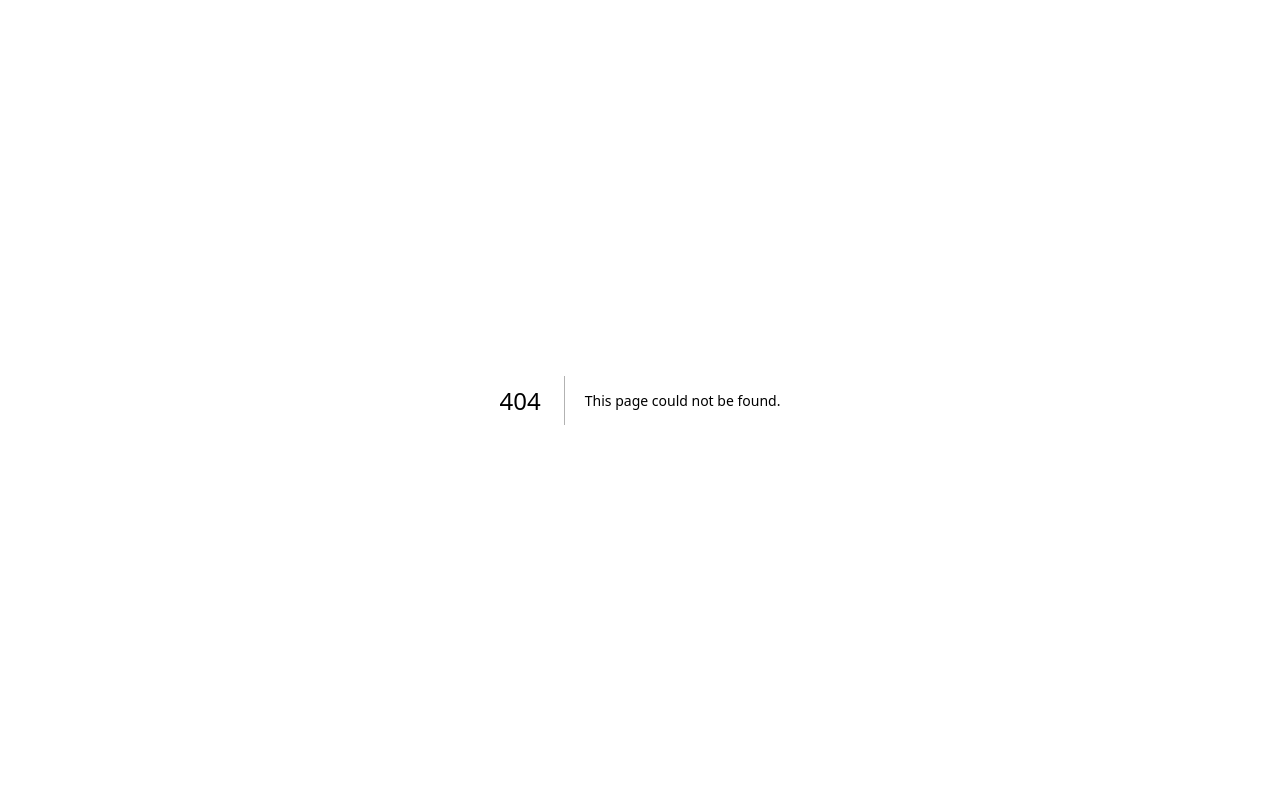
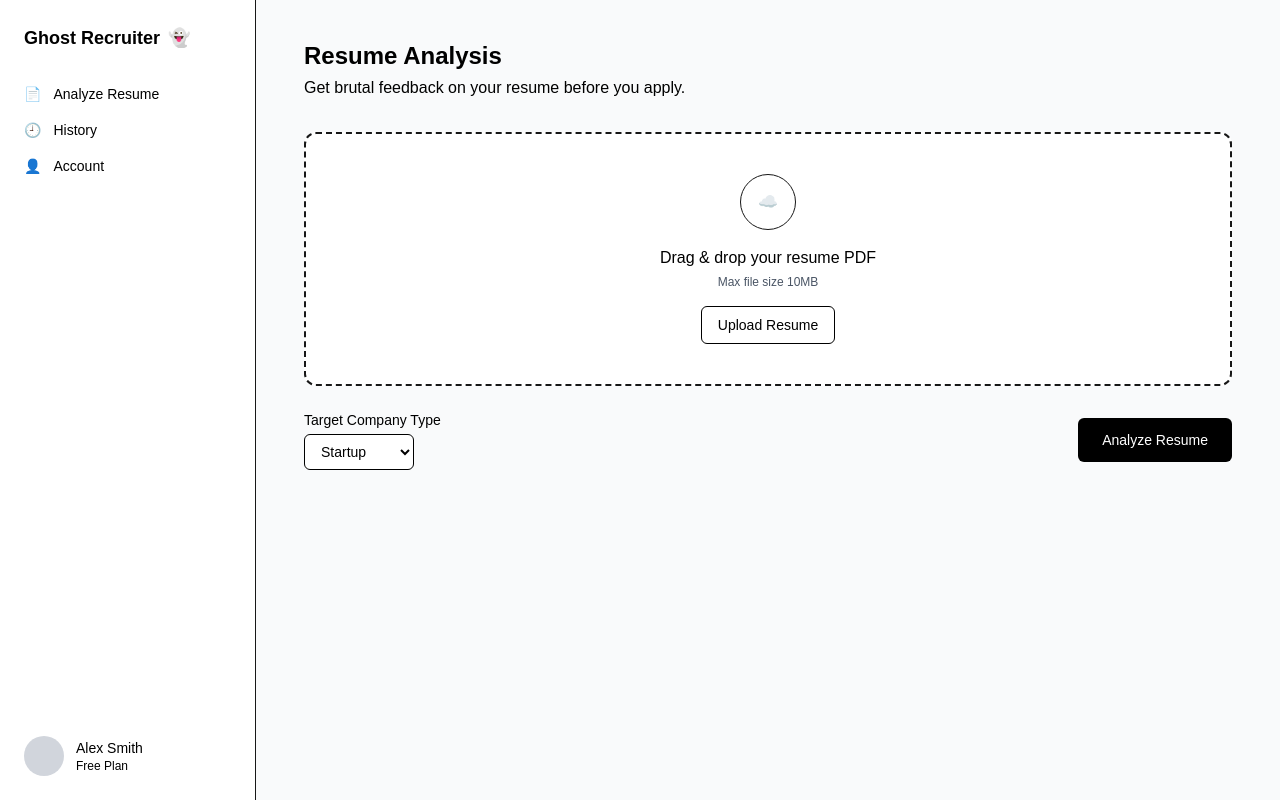
Before and after one commit to Smritijha45/ghost, a Next.js app: page /dashboard in a window 1280 px wide. Before the commit this address had no page. Built offline with nearby package versions, Linux system fonts and the light colour scheme.

Commit message:
dashboard v1

```diff
--- /dev/null
+++ b/app/dashboard/page.tsx
@@ -0,0 +1,107 @@
+"use client";
+
+import { useState } from "react";
+
+export default function ResumeAnalysisPage() {
+  const [loading, setLoading] = useState(false);
+  const [companyType, setCompanyType] = useState("Startup");
+
+  return (
+    <div className="flex min-h-screen bg-gray-50 flex-col md:flex-row">
+
+      <aside className="w-full md:w-64 bg-white border-b md:border-b-0 md:border-r px-4 md:px-6 py-6 flex flex-col justify-between">
+        <div>
+          <h1 className="text-lg font-bold mb-6 md:mb-8 flex items-center gap-2 text-black">
+            Ghost Recruiter <span>👻</span>
+          </h1>
+
+          <nav className="space-y-3 md:space-y-4 text-sm flex md:block justify-between">
+            <button className="flex items-center gap-2 md:gap-3 font-medium text-black">
+              📄 <span className="hidden md:inline">Analyze Resume</span>
+            </button>
+            <button className="flex items-center gap-2 md:gap-3 text-black">
+              🕘 <span className="hidden md:inline">History</span>
+            </button>
+            <button className="flex items-center gap-2 md:gap-3 text-black">
+              👤 <span className="hidden md:inline">Account</span>
+            </button>
+          </nav>
+        </div>
+
+
+        <div className="flex items-center gap-3 text-sm mt-6 md:mt-0">
+          <div className="h-10 w-10 rounded-full bg-gray-300" />
+          <div className="hidden md:block">
+            <p className="font-medium text-black">Alex Smith</p>
+            <p className="text-black text-xs">Free Plan</p>
+          </div>
+        </div>
+      </aside>
+
+
+      <main className="flex-1 px-4 sm:px-6 md:px-12 py-6 md:py-10">
+        <h2 className="text-xl sm:text-2xl font-semibold text-black">
+          Resume Analysis
+        </h2>
+        <p className="text-black mt-1 text-sm sm:text-base">
+          Get brutal feedback on your resume before you apply.
+        </p>
+
+        {/* Upload Box */}
+        <div className="mt-6 md:mt-8 border-2 border-dashed rounded-xl bg-white p-6 sm:p-8 md:p-10 text-center">
+          <div className="mx-auto mb-4 h-12 w-12 md:h-14 md:w-14 rounded-full border flex items-center justify-center">
+            ☁️
+          </div>
+          <p className="font-medium text-black text-sm sm:text-base">
+            Drag & drop your resume PDF
+          </p>
+          <p className="text-xs text-gray-600 mt-1">
+            Max file size 10MB
+          </p>
+
+          <button className="mt-4 px-4 py-2 border rounded-md text-sm hover:bg-gray-100 text-black w-full sm:w-auto">
+            Upload Resume
+          </button>
+        </div>
+
+
+        <div className="mt-6 flex flex-col sm:flex-row sm:items-center gap-4 sm:gap-6">
+          <div>
+            <label className="block text-sm text-black mb-1">
+              Target Company Type
+            </label>
+            <select
+              value={companyType}
+              onChange={(e) => setCompanyType(e.target.value)}
+              className="border rounded-md px-3 py-2 text-sm bg-white text-black w-full sm:w-auto"
+            >
+              <option>Startup</option>
+              <option>Mid-size</option>
+              <option>Enterprise</option>
+            </select>
+          </div>
+
+          <button
+            onClick={() => setLoading(true)}
+            className="sm:ml-auto bg-black text-white px-6 py-3 rounded-md text-sm hover:bg-gray-800 w-full sm:w-auto"
+          >
+            Analyze Resume
+          </button>
+        </div>
+
+
+        {loading && (
+          <div className="mt-6 md:mt-8 bg-white border rounded-lg p-4">
+            <div className="flex items-center gap-3 text-sm">
+              <span className="animate-spin">⏳</span>
+              Recruiter is reviewing your resume...
+            </div>
+            <div className="mt-3 h-1 bg-gray-200 rounded">
+              <div className="h-1 w-1/3 bg-green-500 rounded animate-pulse" />
+            </div>
+          </div>
+        )}
+      </main>
+    </div>
+  );
+}
--- a/app/page.tsx
+++ b/app/page.tsx
@@ -2,64 +2,11 @@ import Image from "next/image";
 
 export default function Home() {
   return (
-    <div className="flex min-h-screen items-center justify-center bg-zinc-50 font-sans dark:bg-black">
-      <main className="flex min-h-screen w-full max-w-3xl flex-col items-center justify-between py-32 px-16 bg-white dark:bg-black sm:items-start">
-        <Image
-          className="dark:invert"
-          src="/next.svg"
-          alt="Next.js logo"
-          width={100}
-          height={20}
-          priority
-        />
-        <div className="flex flex-col items-center gap-6 text-center sm:items-start sm:text-left">
-          <h1 className="max-w-xs text-3xl font-semibold leading-10 tracking-tight text-black dark:text-zinc-50">
-            To get started, edit the page.tsx file.
-          </h1>
-          <p className="max-w-md text-lg leading-8 text-zinc-600 dark:text-zinc-400">
-            Looking for a starting point or more instructions? Head over to{" "}
-            <a
-              href="https://vercel.com/templates?framework=next.js&utm_source=create-next-app&utm_medium=appdir-template-tw&utm_campaign=create-next-app"
-              className="font-medium text-zinc-950 dark:text-zinc-50"
-            >
-              Templates
-            </a>{" "}
-            or the{" "}
-            <a
-              href="https://nextjs.org/learn?utm_source=create-next-app&utm_medium=appdir-template-tw&utm_campaign=create-next-app"
-              className="font-medium text-zinc-950 dark:text-zinc-50"
-            >
-              Learning
-            </a>{" "}
-            center.
-          </p>
-        </div>
-        <div className="flex flex-col gap-4 text-base font-medium sm:flex-row">
-          <a
-            className="flex h-12 w-full items-center justify-center gap-2 rounded-full bg-foreground px-5 text-background transition-colors hover:bg-[#383838] dark:hover:bg-[#ccc] md:w-[158px]"
-            href="https://vercel.com/new?utm_source=create-next-app&utm_medium=appdir-template-tw&utm_campaign=create-next-app"
-            target="_blank"
-            rel="noopener noreferrer"
-          >
-            <Image
-              className="dark:invert"
-              src="/vercel.svg"
-              alt="Vercel logomark"
-              width={16}
-              height={16}
-            />
-            Deploy Now
-          </a>
-          <a
-            className="flex h-12 w-full items-center justify-center rounded-full border border-solid border-black/[.08] px-5 transition-colors hover:border-transparent hover:bg-black/[.04] dark:border-white/[.145] dark:hover:bg-[#1a1a1a] md:w-[158px]"
-            href="https://nextjs.org/docs?utm_source=create-next-app&utm_medium=appdir-template-tw&utm_campaign=create-next-app"
-            target="_blank"
-            rel="noopener noreferrer"
-          >
-            Documentation
-          </a>
-        </div>
-      </main>
+    <div className="flex min-h-screen items-center justify-center bg-black-50 font-sans dark:bg-white">
+
+      <div className="text-center">
+        <h1>Hi, welcoome to ghost recruiter!</h1>
+    </div>
     </div>
   );
 }
```
